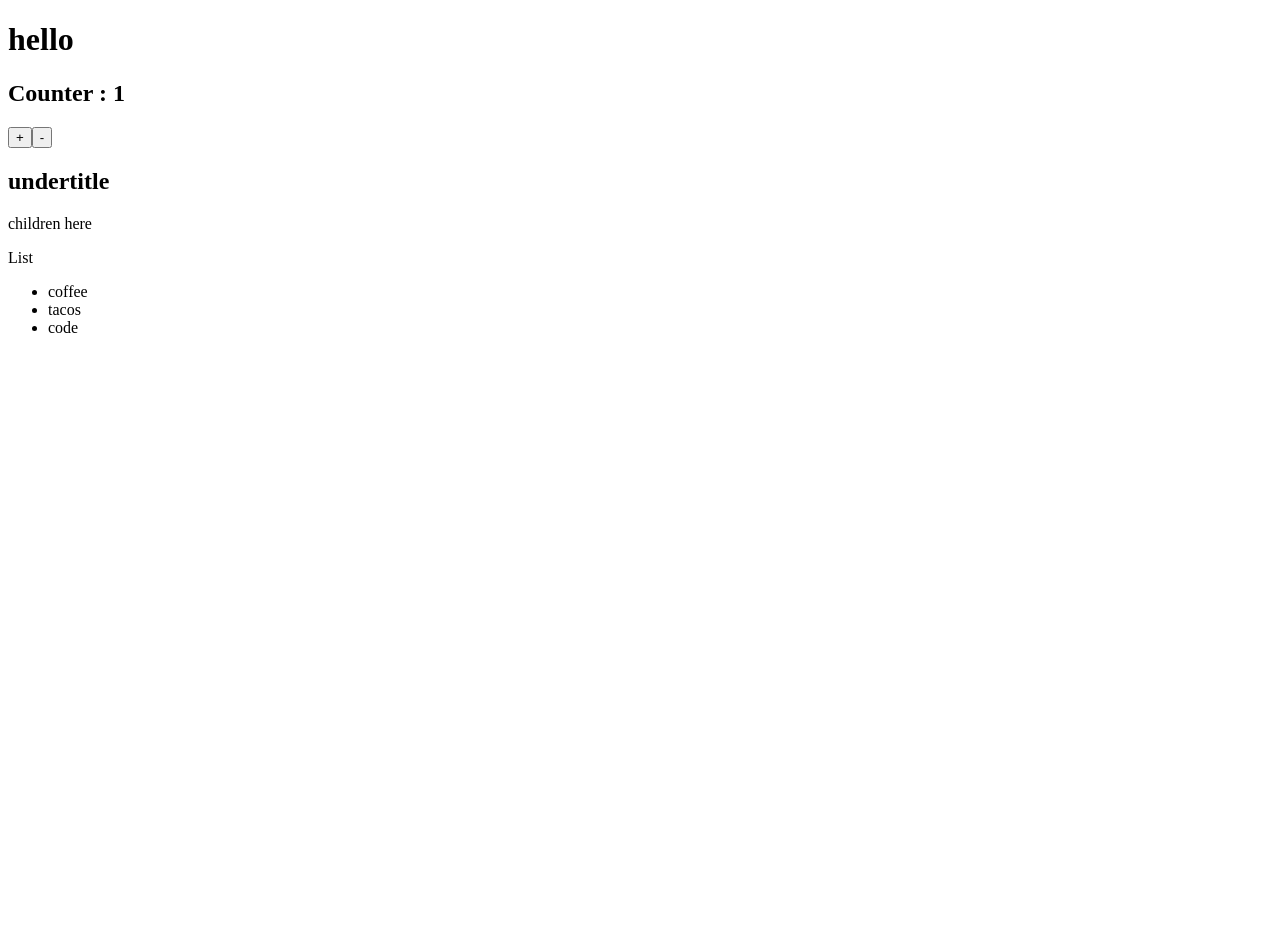
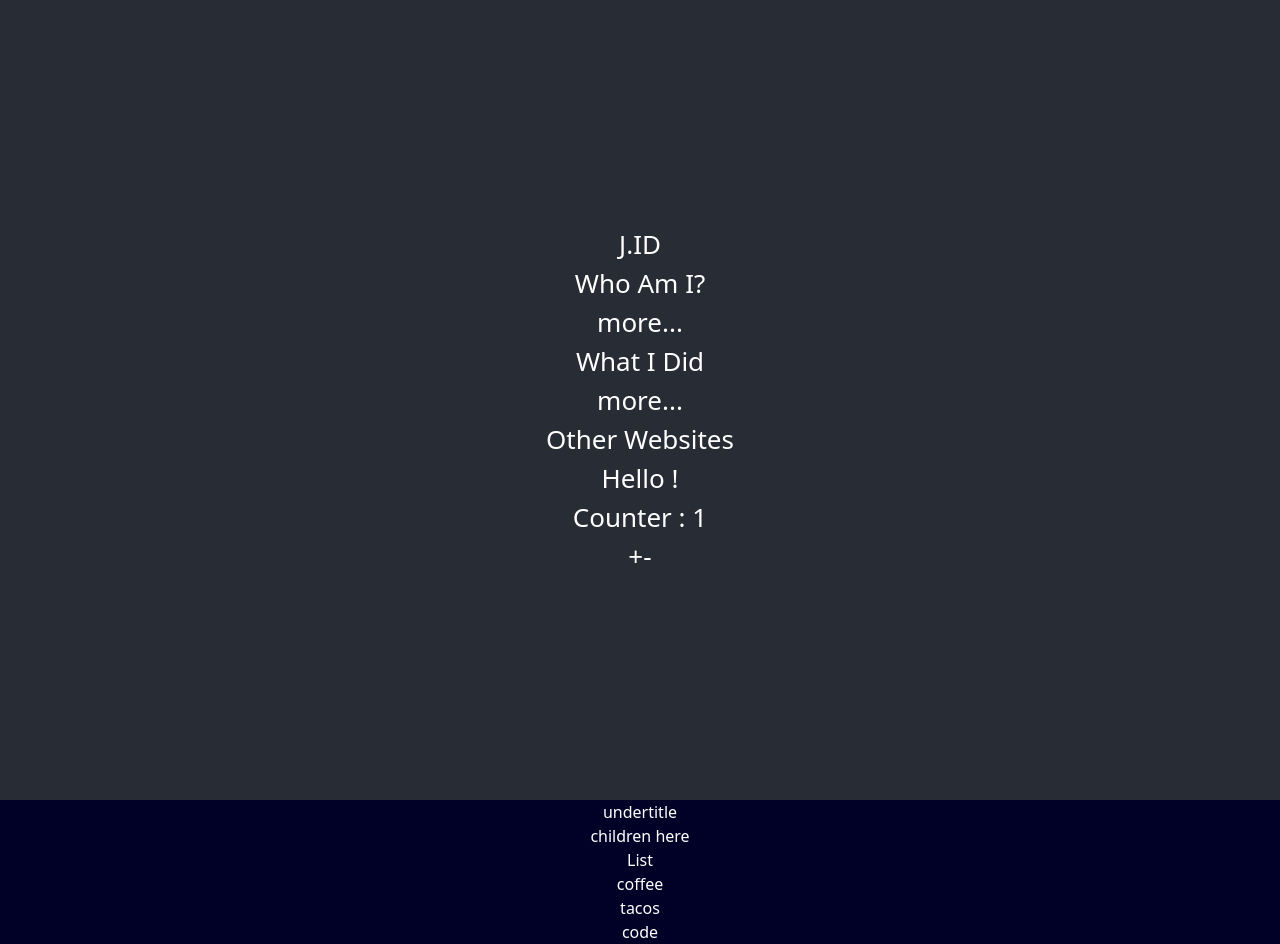
Before and after one commit to hermaphroditos/hermaphroditos.github.io, a React (Create React App) app: page / in a window 1280 px wide. Before the commit the page ends 800 px from the top, so only its background shows below. Built offline with nearby package versions, Linux system fonts and the light colour scheme.

Commit message:
add: Navbar.tsx

```diff
--- a/src/App.tsx
+++ b/src/App.tsx
@@ -6,15 +6,32 @@ import Heading from './components/Heading';
 import { Section } from './components/Section';
 import Counter from './components/Counter';
 import List from './components/List';
+import useMediaQuery from './hooks/useMediaQuery';
+import Navbar from './components/Navbar';
+
+const queryProps = {
+  query: "(min-width: 1060px)"
+}
 
 function App() {
+
+  // page selection
+  const [selectedPage, setSelectedPage] = useState('home');
+  const isAboveMediumScreens = useMediaQuery(queryProps);
+  const pageProps = {
+    page: 'home',
+    selectedPage: selectedPage,
+    setSelectedPage: setSelectedPage
+  };
+
   const [count, setCount] = useState<number>(1)
 
   return (
-    <div className="App">
+    <div className="App bg-deep-blue">
       <Container className="my-4">
         <header className="App-header">
-          <Heading title="hello"/>
+          <Navbar selectedPage={selectedPage} setSelectedPage={setSelectedPage} /> {/* 수정 */}
+          <Heading title="Hello !"/>
           <Counter setCount={setCount} >{count}</Counter>
         </header>
         <div>
--- /dev/null
+++ b/src/components/Navbar.tsx
@@ -0,0 +1,69 @@
+import {useState } from "react";
+import AnchorLink from "react-anchor-link-smooth-scroll";
+import useMediaQuery from "../hooks/useMediaQuery";
+
+type SelectedPageProps = {
+  selectedPage: string;
+  setSelectedPage: React.Dispatch<React.SetStateAction<string>>;
+};
+
+type PageProps = {
+  page: string;
+  selectedPage: string;
+  setSelectedPage: React.Dispatch<React.SetStateAction<string>>;
+};
+
+const Link = ({ page, selectedPage, setSelectedPage }: PageProps) => {
+  const lowerCasePage = page.toLowerCase();
+  return (
+    <AnchorLink
+      className={`${selectedPage === lowerCasePage ? "text-yellow" : ""}
+        hover:text-yellow transition duration-500`}
+      href={`#${lowerCasePage}`}
+      onClick={() => setSelectedPage(lowerCasePage)}
+    >
+      {page}
+    </AnchorLink>
+  )
+}
+
+const queryProps = {
+  query: "(min-width: 1060px)"
+}
+
+
+const Navbar = ({ selectedPage, setSelectedPage }: SelectedPageProps): any => {
+  const [isMenuToggled, setIsMenuToggled ] =useState(false) ;
+  const isAboveMediumScreens = useMediaQuery(queryProps);
+
+  return (
+    <nav className={`z-40 w-full fixed top-0 py-6`}>
+      <div className="flex items-center justify-between mx-auto w-5/6">
+        <h4 className="font-playfair text-3xl font-bold">J.ID</h4>
+
+        {/* DESKTOP NAV */}
+        {isAboveMediumScreens ? (
+          <div className="flex justify-between gap-16 font-opensans text-sm font-semibold">
+            <Link page="Who Am I?" selectedPage={selectedPage} setSelectedPage={setSelectedPage} />
+            <div>
+              <button className="rounded-e-full bg-red p-2" onClick={() => setIsMenuToggled(!isMenuToggled)}>
+              more...
+              </button>
+            </div>
+            <Link page="What I Did" selectedPage={selectedPage} setSelectedPage={setSelectedPage} />
+            <div>
+              <button className="rounded-e-full bg-red p-2" onClick={() => setIsMenuToggled(!isMenuToggled)}>
+              more...
+              </button>
+            </div>
+            <Link page="Other Websites" selectedPage={selectedPage} setSelectedPage={setSelectedPage} />
+          </div>
+        ) : (
+          <div></div>
+        )}
+      </div>
+    </nav>
+  );
+}
+
+export default Navbar
--- a/src/index.tsx
+++ b/src/index.tsx
@@ -1,6 +1,7 @@
 import React from 'react';
 import ReactDOM from 'react-dom/client';
 import App from './App';
+import './index.css';
 
 const root = ReactDOM.createRoot(
   document.getElementById('root') as HTMLElement
```
